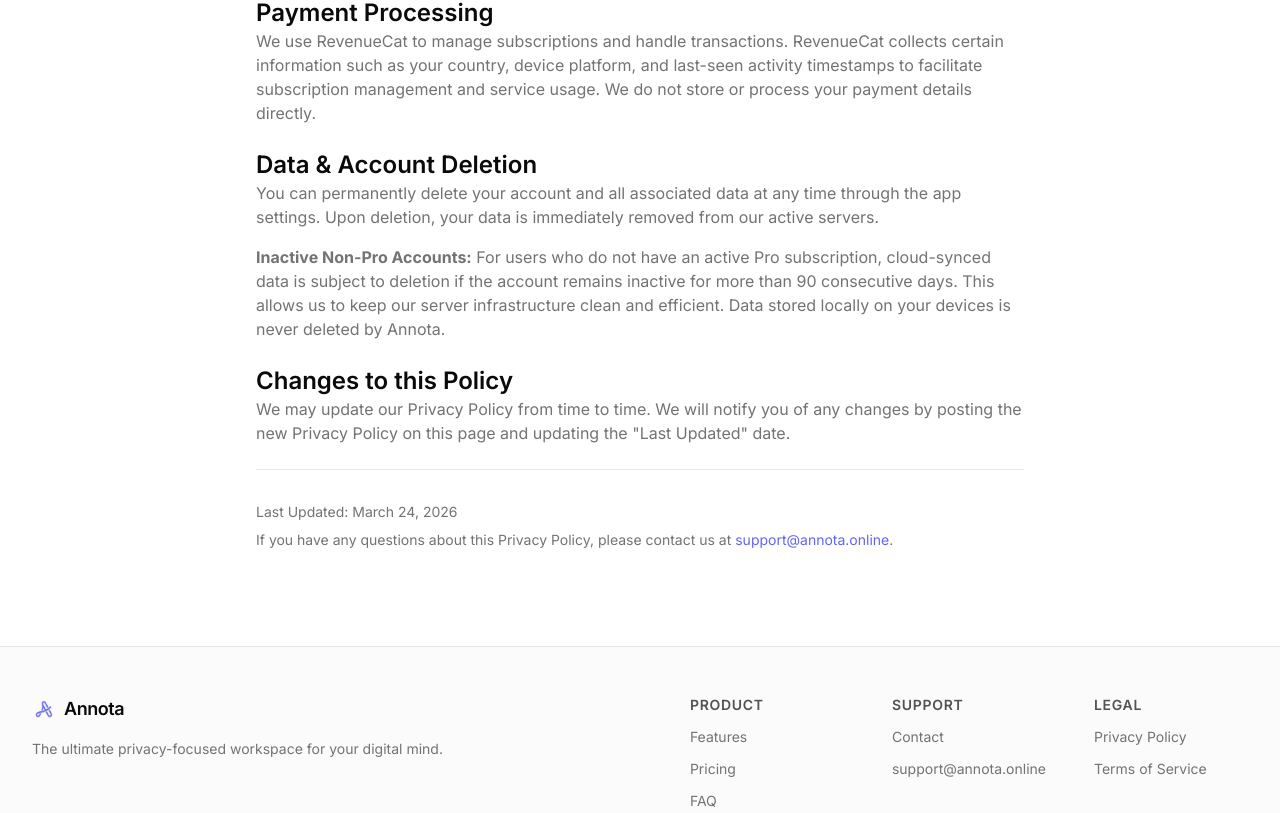
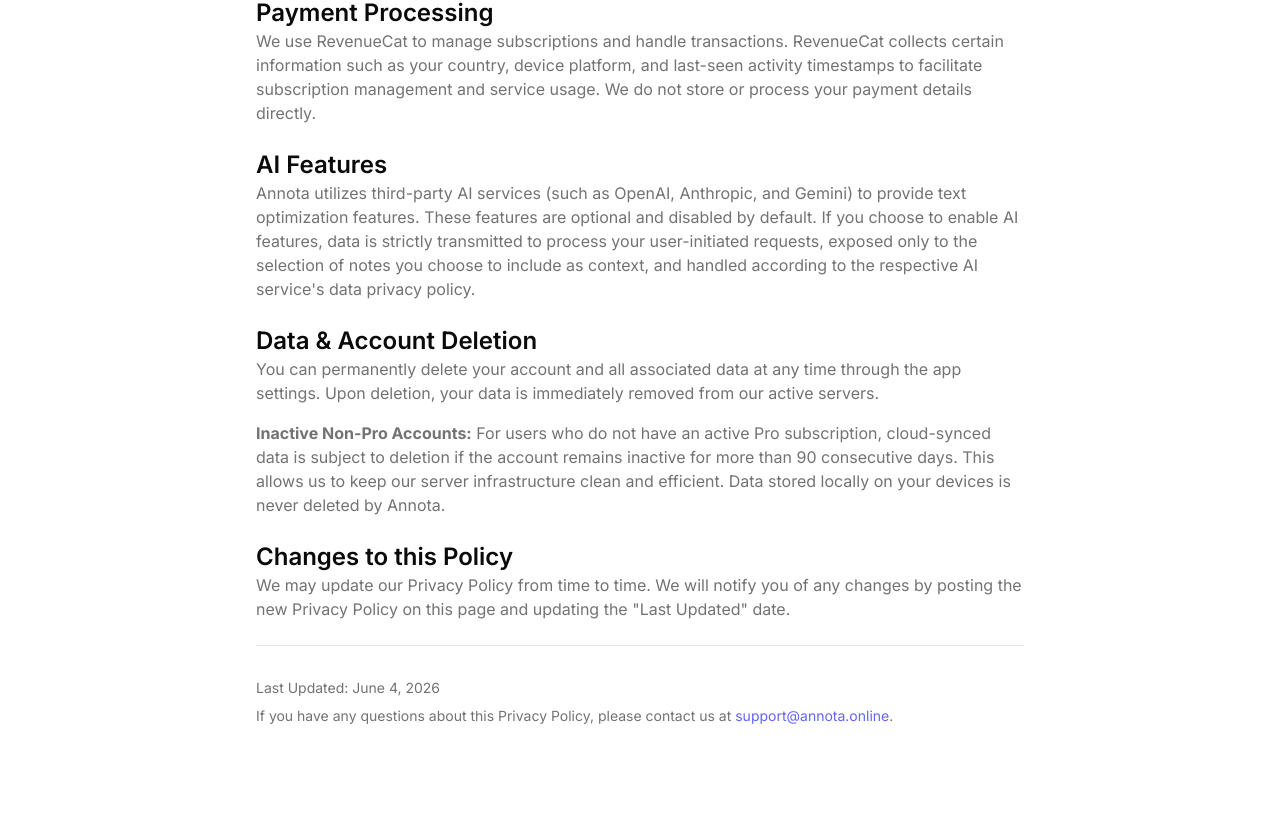
Before and after one commit to iLiranS/Annota-Website, a Next.js app: page /privacy in a window 1280 px wide. Shown: the part 787-1600 px from the top of the page. Built offline with nearby package versions, Linux system fonts and the light colour scheme; no server answers.

Commit message:
docs: add AI features policy and update last modified dates in privacy and terms pages

```diff
--- a/app/privacy/page.tsx
+++ b/app/privacy/page.tsx
@@ -44,6 +44,14 @@
               We use RevenueCat to manage subscriptions and handle transactions. RevenueCat collects certain information such as your country, device platform, and last-seen activity timestamps to facilitate subscription management and service usage. We do not store or process your payment details directly.
             </p>
           </section>
+
+          <section>
+            <h2 className="text-2xl font-semibold text-foreground">AI Features</h2>
+            <p>
+              Annota utilizes third-party AI services (such as OpenAI, Anthropic, and Gemini) to provide text optimization features. These features are optional and disabled by default. If you choose to enable AI features, data is strictly transmitted to process your user-initiated requests, exposed only to the selection of notes you choose to include as context, and handled according to the respective AI service&apos;s data privacy policy.
+            </p>
+          </section>
+
           <section>
             <h2 className="text-2xl font-semibold text-foreground">Data & Account Deletion</h2>
             <div className="space-y-4">
@@ -64,7 +72,7 @@
           </section>
 
           <div className="pt-8 border-t text-sm">
-            <p>Last Updated: March 24, 2026</p>
+            <p>Last Updated: June 4, 2026</p>
             <p className="mt-2">If you have any questions about this Privacy Policy, please contact us at <a href="mailto:support@annota.online" className="text-primary hover:underline">support@annota.online</a>.</p>
           </div>
         </div>
--- a/app/tos/page.tsx
+++ b/app/tos/page.tsx
@@ -6,7 +6,7 @@
 
         <div className="prose prose-slate dark:prose-invert max-w-none space-y-6 text-muted-foreground">
           <section>
-            <p>Last Updated: March 24, 2026</p>
+            <p>Last Updated: June 4, 2026</p>
           </section>
 
           <section>
@@ -64,6 +64,12 @@
                 <h3 className="text-lg font-medium text-foreground">Data Retention (Inactive Accounts)</h3>
                 <p>For non-pro (Free) users, cloud-synced data is subject to deletion if the account remains inactive for more than 90 consecutive days. We reserve the right to delete all encrypted data stored on our servers for such inactive accounts to optimize resources. This policy does not apply to active Pro subscribers or any data stored locally on your devices.</p>
               </div>
+              <div>
+                <h3 className="text-lg font-medium text-foreground">AI Features</h3>
+                <p>
+                  Annota utilizes third-party AI services (such as OpenAI, Anthropic, and Gemini) to provide text optimization features. These features are optional and disabled by default. If enabled, data is strictly transmitted to process your user-initiated requests, exposed only to the specific notes you select as context, and handled according to the respective AI service&apos;s data privacy policy.
+                </p>
+              </div>
             </div>
           </section>
 
```
